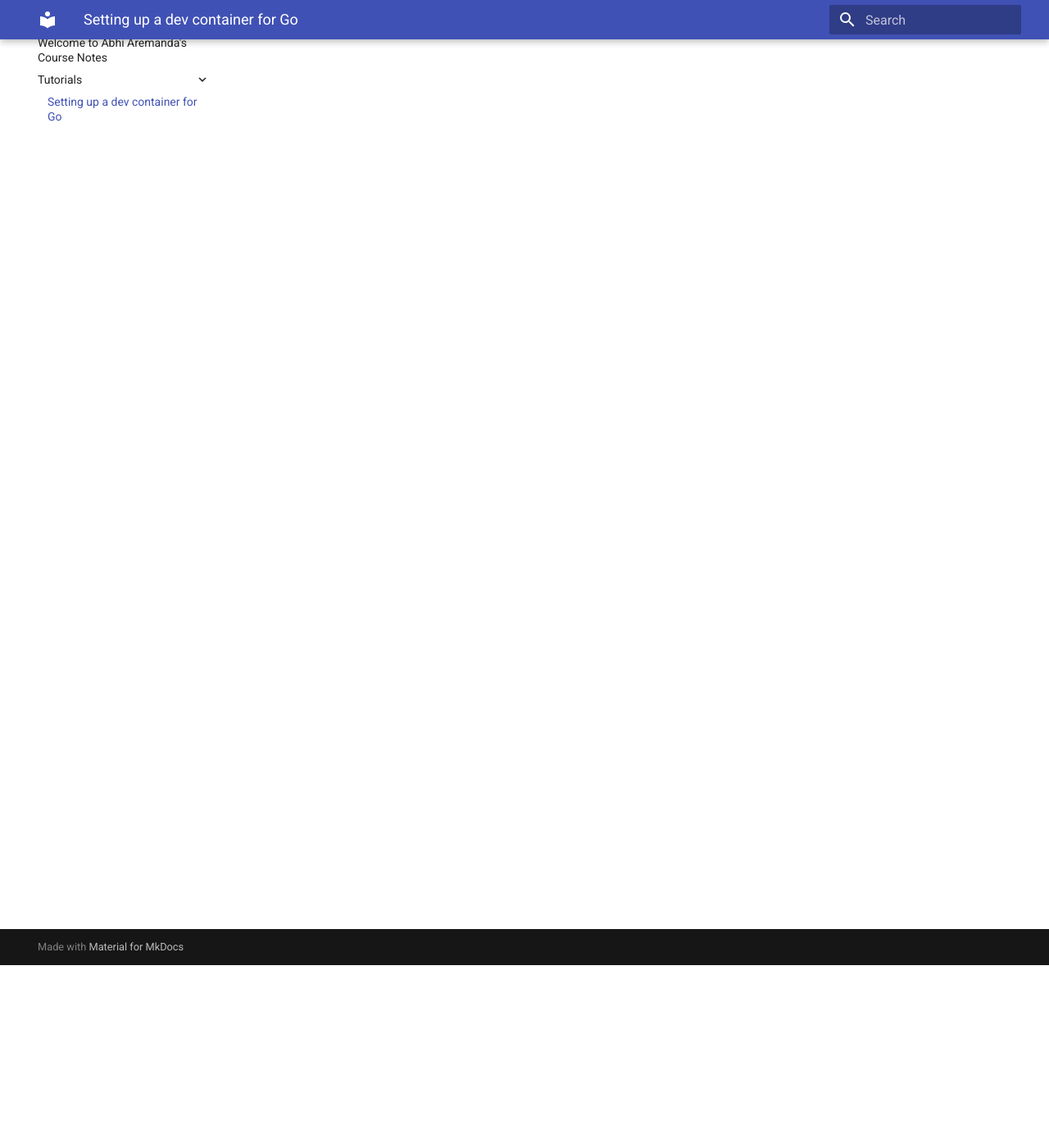
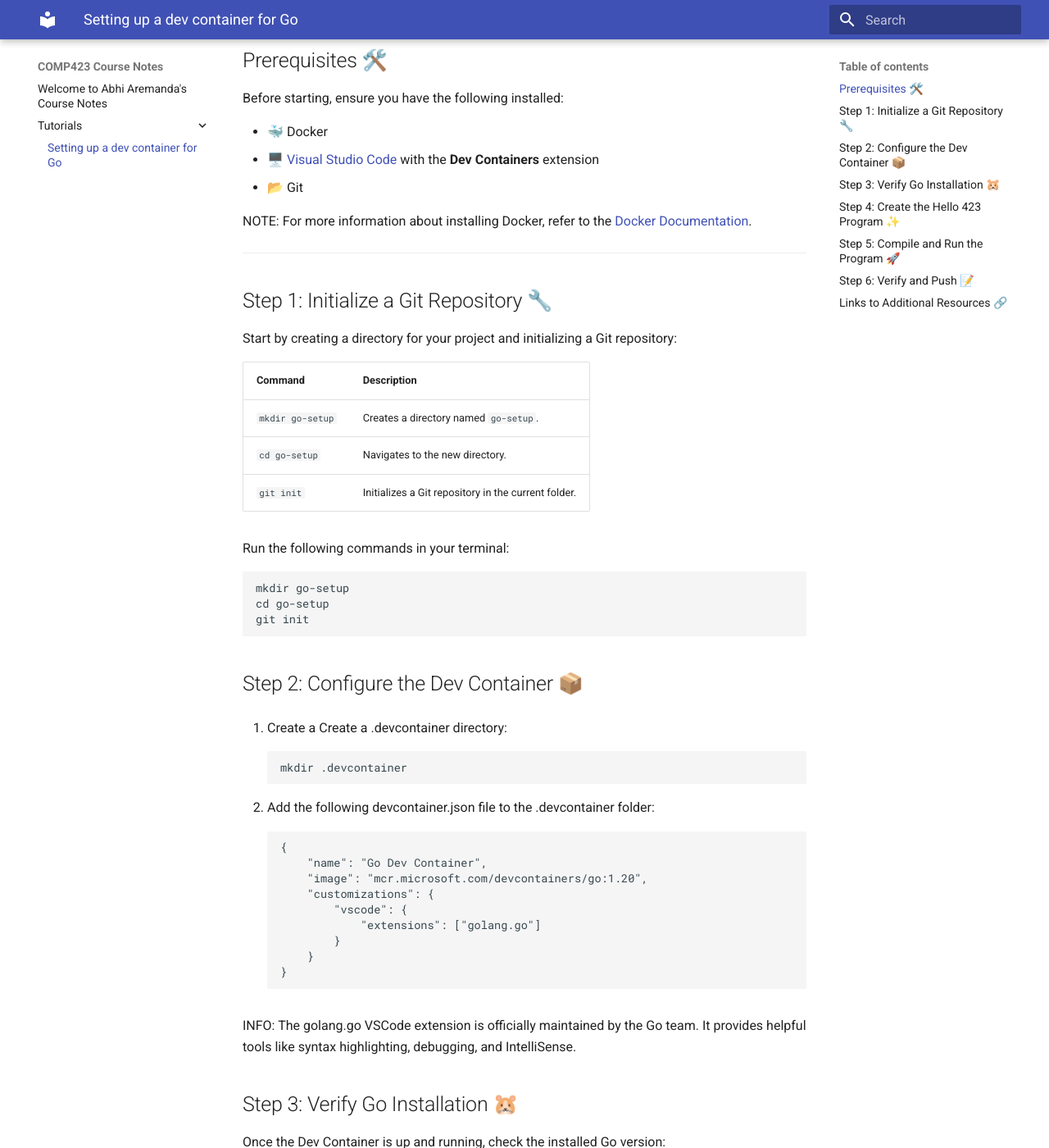
Before and after one commit to AbhiraamA/comp423-course-notes, an MkDocs documentation site: the page built from docs/tutorials/go-setup.md, in a window 1280 px wide and 1400 px high, scrolled down 223 px. Shown: the whole window at 82% size. Built offline with MkDocs 1.6.1 and Material for MkDocs 9.7.7, drawn with Linux system fonts in a browser that asks for light colours; some of the changed text lies outside the part shown.

Commit message:
added go-setup tutorial

```diff
--- a/docs/tutorials/go-setup.md
+++ b/docs/tutorials/go-setup.md
@@ -2,3 +2,120 @@
 
 * Primary author: [Abhiraam Aremanda](https://github.com/AbhiraamA)
 * Reviewer: [Tanveer Thethi](https://github.com/TanveerT12345)
+
+## Prerequisites 🛠️
+Before starting, ensure you have the following installed:
+
+* 🐳 Docker
+* 🖥️ [Visual Studio Code](https://code.visualstudio.com/) with the **Dev Containers** extension
+* 📂 Git
+
+NOTE:
+    For more information about installing Docker, refer to the [Docker Documentation](https://docs.docker.com/get-docker/).
+
+---
+## Step 1: Initialize a Git Repository 🔧
+Start by creating a directory for your project and initializing a Git repository:
+
+| Command                | Description                                          |
+|------------------------|------------------------------------------------------|
+| `mkdir go-setup`       | Creates a directory named `go-setup`.               |
+| `cd go-setup`          | Navigates to the new directory.                     |
+| `git init`             | Initializes a Git repository in the current folder. |
+
+Run the following commands in your terminal:
+
+    mkdir go-setup
+    cd go-setup
+    git init
+
+## Step 2: Configure the Dev Container 📦
+
+1. Create a Create a .devcontainer directory:
+
+        mkdir .devcontainer
+
+2. Add the following devcontainer.json file to the .devcontainer folder:
+
+        {
+            "name": "Go Dev Container",
+            "image": "mcr.microsoft.com/devcontainers/go:1.20",
+            "customizations": {
+                "vscode": {
+                    "extensions": ["golang.go"]
+                }
+            }
+        }
+
+INFO: The golang.go VSCode extension is officially maintained by the Go team. It provides helpful tools like syntax highlighting, debugging, and IntelliSense.
+
+## Step 3: Verify Go Installation 🐹
+Once the Dev Container is up and running, check the installed Go version:
+
+Run in your terminal:
+
+    go version
+
+You should see output similar to:
+
+    go version go1.20.0 linux/amd64
+
+## Step 4: Create the Hello 423 Program ✨
+Now its time to create your first Go program
+
+1. Initialize the Go Module:
+
+        go mod init example.com/hello
+
+2. Create the main.go file:
+
+        touch main.go
+
+    This will create an empty file named main.go in the current directory.
+
+4. Add the Code into the main.go file:
+
+        package main
+
+        import "fmt"
+
+        func main() {
+            fmt.Println("Hello COMP423")
+        }
+
+## Step 5: Compile and Run the Program 🚀
+
+You can now run or build the program.
+
+| Command           | Description                                                     |
+|-------------------|-----------------------------------------------------------------|
+| `go run main.go`  | Compiles and runs the code directly in one step.                |
+| `go build	`       | Builds a binary file of the program (e.g., hello) for later use.|
+
+1. Run the program directly:
+
+        go run main.go
+
+    Output:
+
+        Hello COMP423
+
+2. Build and execute the binary:
+        go build
+        ./hello
+
+NOTE: Use go build to create a standalone binary for production environments. go run is mainly used during development.
+
+## Step 6: Verify and Push 📝
+
+1. Verify the program runs correctly.
+
+2. Push your repository to GitHub:
+
+        git add .
+        git commit -m "Initial Go setup"
+        git push origin main
+
+## Links to Additional Resources 🔗
+* [Go Documentation](https://go.dev/doc/)
+* [MkDocs Documentation](https://www.mkdocs.org/)
```
Also changed, not shown: mkdocs.yml (line endings or trailing spaces).
